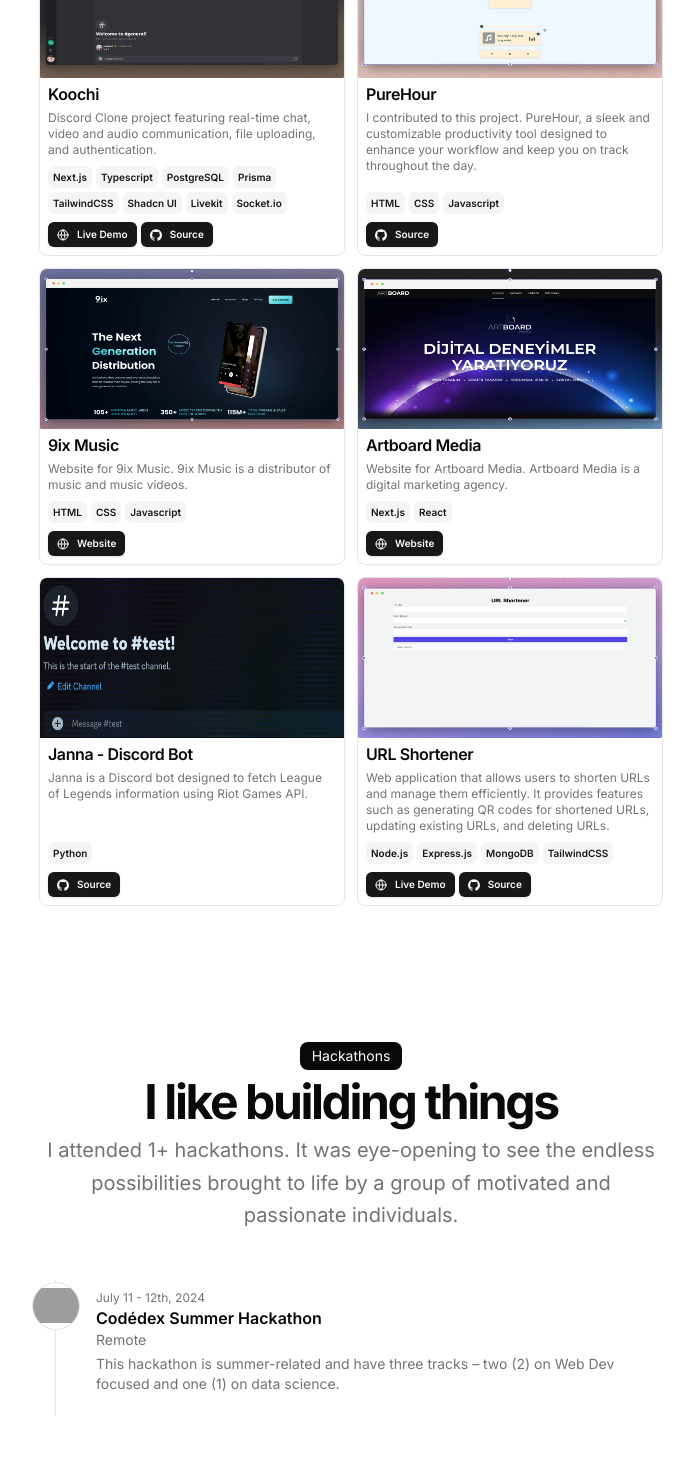
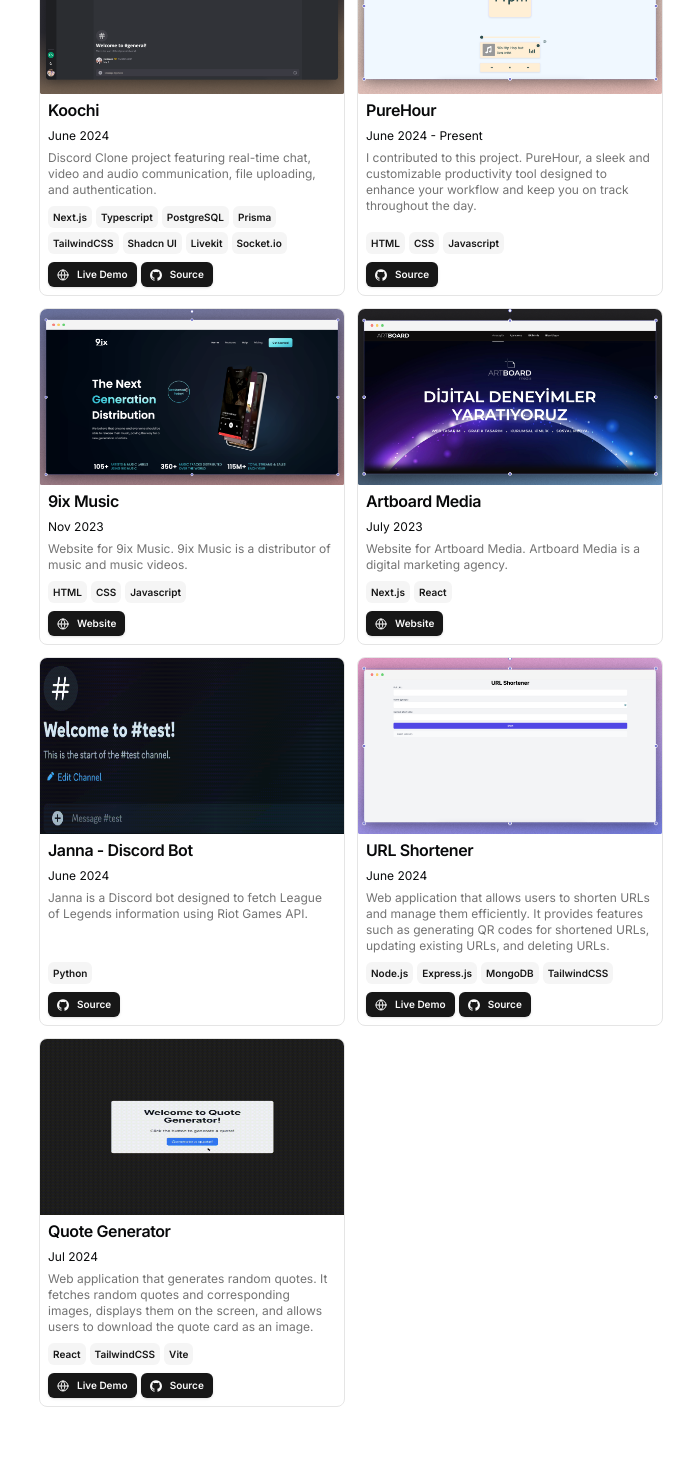
Before and after one commit to Yimikami/portfolio, a Next.js app: page / in a window 1280 px wide. Shown: the part 1180-2650 px from the top of the page, without its empty margins (289-983 px from the left). Built offline with nearby package versions, Linux system fonts and the light colour scheme; grey boxes are pictures that could not be loaded.

Commit message:
chore: Readd dates and another project

```diff
--- a/src/app/page.tsx
+++ b/src/app/page.tsx
@@ -152,6 +152,7 @@
                   key={project.title}
                   title={project.title}
                   description={project.description}
+                  dates={project.dates}
                   tags={project.technologies}
                   image={project.image}
                   video={project.video}
--- a/src/components/project-card.tsx
+++ b/src/components/project-card.tsx
@@ -15,6 +15,7 @@
   title: string;
   href?: string;
   description: string;
+  dates: string;
   tags: readonly string[];
   link?: string;
   image?: string;
@@ -31,6 +32,7 @@
   title,
   href,
   description,
+  dates,
   tags,
   link,
   image,
@@ -64,13 +66,14 @@
             alt={title}
             width={800}
             height={600}
-            className="h-40 w-full overflow-hidden object-fill object-top"
+            className="h-44 w-full overflow-hidden object-fill object-top"
           />
         )}
       </Link>
       <CardHeader className="px-2">
         <div className="space-y-1">
           <CardTitle className="mt-1 text-base">{title}</CardTitle>
+          <time className="font-sans text-xs">{dates}</time>
           <div className="hidden font-sans text-xs underline print:visible">
             {link?.replace("https://", "").replace("www.", "").replace("/", "")}
           </div>
--- a/src/data/resume.tsx
+++ b/src/data/resume.tsx
@@ -16,11 +16,9 @@
     "Javascript",
     "React",
     "Next.js",
+    "Vite",
     "TailwindCSS",
-    "PostgreSQL",
-    "Express.js",
     "Typescript",
-    "Node.js",
     "Python",
     "Social Media Management",
     "Photoshop",
@@ -80,6 +78,7 @@
     {
       title: "Koochi",
       href: "https://koochi-production.up.railway.app/",
+      dates: "June 2024",
       active: true,
       description:
         "Discord Clone project featuring real-time chat, video and audio communication, file uploading, and authentication.",
@@ -111,6 +110,7 @@
     {
       title: "PureHour",
       href: "https://github.com/ValeChill/Hour-Clock",
+      dates: "June 2024 - Present",
       active: true,
       description:
         "I contributed to this project. PureHour, a sleek and customizable productivity tool designed to enhance your workflow and keep you on track throughout the day.",
@@ -128,6 +128,7 @@
     {
       title: "9ix Music",
       href: "https://9ixmusic.com",
+      dates: "Nov 2023",
       active: true,
       description:
         "Website for 9ix Music. 9ix Music is a distributor of music and music videos. ",
@@ -145,6 +146,7 @@
     {
       title: "Artboard Media",
       href: "https://artboard.media",
+      dates: "July 2023",
       active: true,
       description:
         "Website for Artboard Media. Artboard Media is a digital marketing agency.",
@@ -162,6 +164,7 @@
     {
       title: "Janna - Discord Bot",
       href: "https://github.com/Yimikami/Janna",
+      dates: "June 2024",
       active: true,
       description:
         "Janna is a Discord bot designed to fetch League of Legends information using Riot Games API.",
@@ -179,6 +182,7 @@
     {
       title: "URL Shortener",
       href: "https://url-shortener-o5as.onrender.com/",
+      dates: "June 2024",
       active: true,
       description:
         "Web application that allows users to shorten URLs and manage them efficiently. It provides features such as generating QR codes for shortened URLs, updating existing URLs, and deleting URLs.",
@@ -198,6 +202,29 @@
       image: "/url-shortener.png",
       video: "",
     },
+    {
+      title: "Quote Generator",
+      href: "https://quote-generator-black-one.vercel.app/",
+      dates: "Jul 2024",
+      active: true,
+      description:
+        "Web application that generates random quotes. It fetches random quotes and corresponding images, displays them on the screen, and allows users to download the quote card as an image.",
+      technologies: ["React", "TailwindCSS", "Vite"],
+      links: [
+        {
+          type: "Live Demo",
+          href: "https://quote-generator-black-one.vercel.app/",
+          icon: <Icons.globe className="size-3" />,
+        },
+        {
+          type: "Source",
+          href: "https://github.com/Yimikami/quote-generator",
+          icon: <Icons.github className="size-3" />,
+        },
+      ],
+      image: "/quote-generator.gif",
+      video: "",
+    },
   ],
   hackathons: [
     {
```
Also changed, not shown: public/quote-generator.gif (added).
